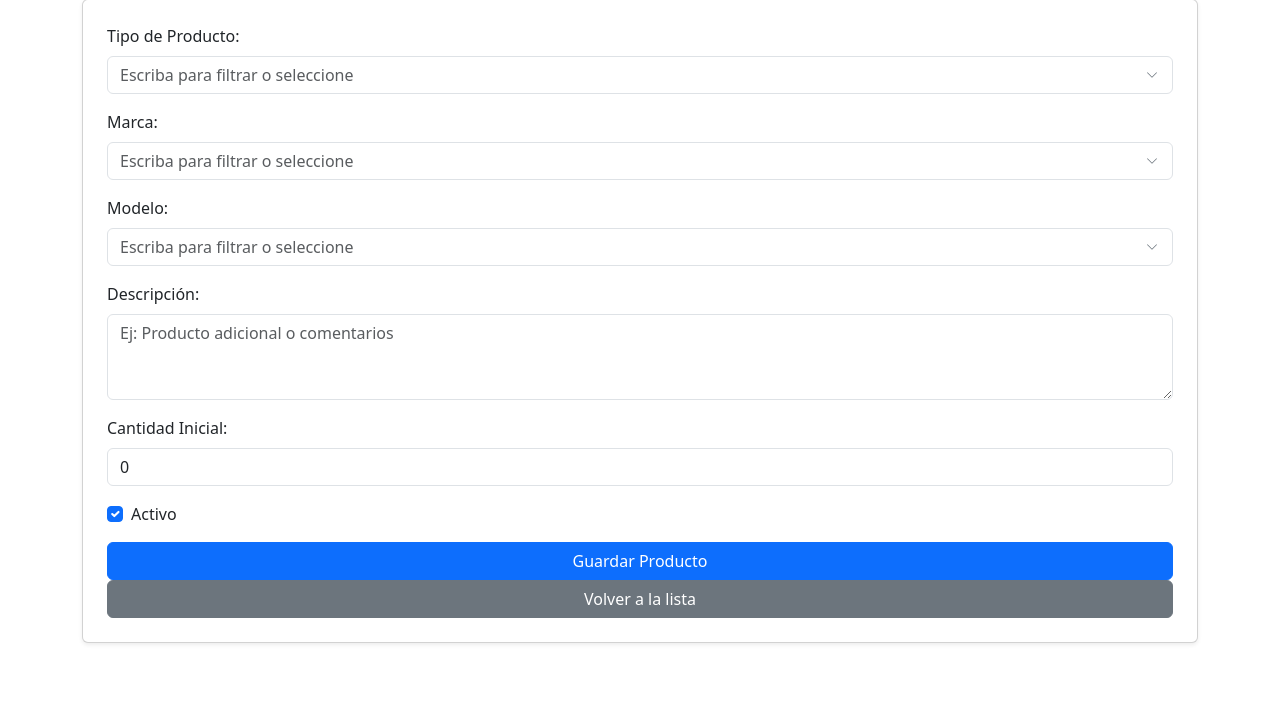
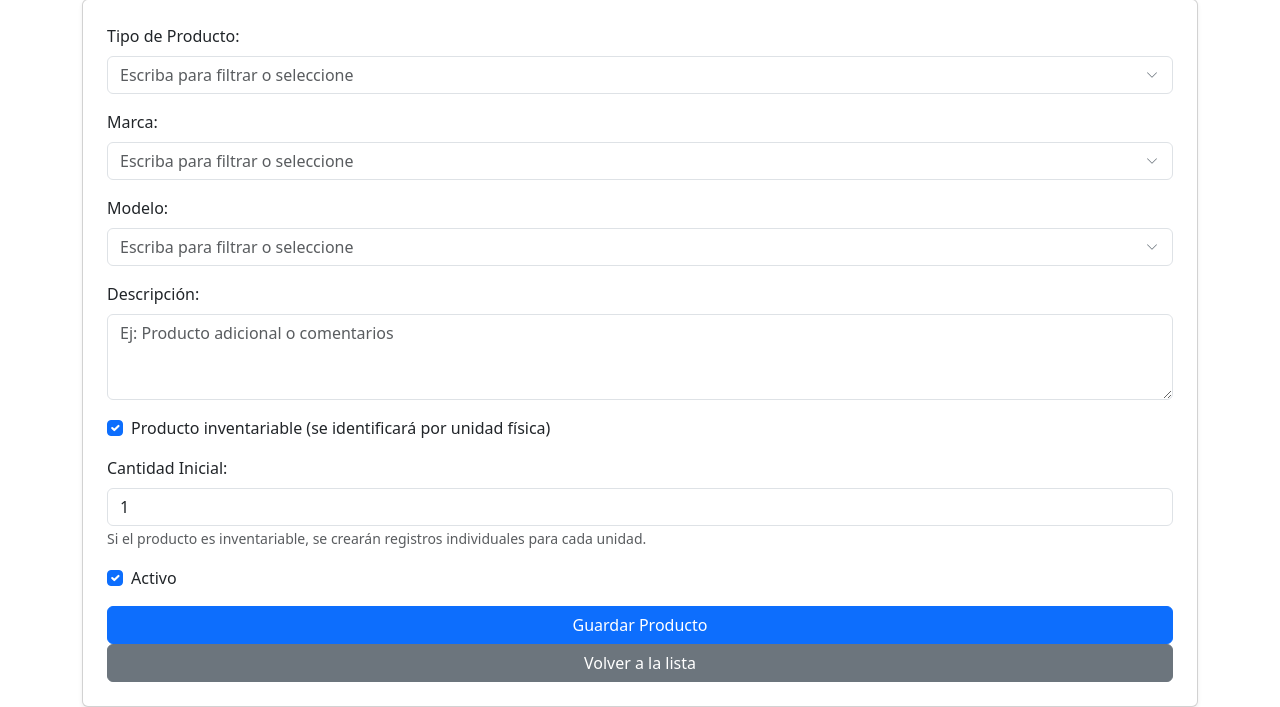
Before and after one commit to pagliardini/satuc3, a Flask app: page /productos/add_producto in a window 1280 px wide. Shown: the part 97-804 px from the top of the page. Run offline with Flask 3, Linux system fonts and the light colour scheme; data comes from the database, SQL or seed files in the repository.

Commit message:
inventariable

```diff
--- a/models.py
+++ b/models.py
@@ -33,7 +33,10 @@ class Producto(db.Model):
     tipo_id = db.Column(db.Integer, db.ForeignKey('tipos_productos.id'), nullable=False)
     marca_id = db.Column(db.Integer, db.ForeignKey('marcas.id'), nullable=False)
     modelo_id = db.Column(db.Integer, db.ForeignKey('modelos.id'), nullable=False)
+
     descripcion = db.Column(db.String(200), nullable=True)
     activo = db.Column(db.Boolean, default=True)
-    cantidad = db.Column(db.Integer, default=0)  # Agregar el campo cantidad con valor por defecto 0
+    cantidad = db.Column(db.Integer, default=0)  # Si es stockeable, este campo es válido
+
+    inventariable = db.Column(db.Boolean, default=True)  # Si es por unidad física con sticker
     fecha_creacion = db.Column(db.DateTime, default=datetime.utcnow)
--- a/productos.py
+++ b/productos.py
@@ -9,7 +9,6 @@ def productos_index():
     productos = Producto.query.all()
     return render_template('productos_list.html', productos=productos)
 
-# Ruta para agregar un nuevo producto
 @productos_bp.route('/add_producto', methods=['GET', 'POST'])
 def add_producto():
     tipos = TipoProducto.query.all()
@@ -21,24 +20,49 @@ def add_producto():
         marca_id = request.form['marca_id']
         modelo_id = request.form['modelo_id']
         descripcion = request.form.get('descripcion')
-        cantidad = request.form.get('cantidad', 0, type=int)  # Valor por defecto 0
+        cantidad = request.form.get('cantidad', 0, type=int)
+        inventariable = request.form.get('inventariable', 'off') == 'on'
         activo = request.form.get('activo', 'off') == 'on'
 
         if not tipo_id or not marca_id or not modelo_id:
             flash('Todos los campos son obligatorios.', 'error')
             return redirect(url_for('productos.add_producto'))
 
-        nuevo_producto = Producto(
-            tipo_id=tipo_id,
-            marca_id=marca_id,
-            modelo_id=modelo_id,
-            descripcion=descripcion,
-            cantidad=cantidad,  # Asignar el valor de cantidad
-            activo=activo
-        )
-        db.session.add(nuevo_producto)
+        # Si es inventariable y la cantidad es mayor a 1, crear múltiples registros
+        if inventariable:
+            if cantidad < 1:
+                flash('La cantidad debe ser al menos 1 para productos inventariables.', 'error')
+                return redirect(url_for('productos.add_producto'))
+
+            for _ in range(cantidad):
+                nuevo_producto = Producto(
+                    tipo_id=tipo_id,
+                    marca_id=marca_id,
+                    modelo_id=modelo_id,
+                    descripcion=descripcion,
+                    cantidad=1,  # Cada registro tiene cantidad 1
+                    inventariable=inventariable,
+                    activo=activo
+                )
+                db.session.add(nuevo_producto)
+
+            flash(f'{cantidad} productos inventariables creados exitosamente.', 'success')
+
+        # Si no es inventariable, crear un solo registro con la cantidad indicada
+        else:
+            nuevo_producto = Producto(
+                tipo_id=tipo_id,
+                marca_id=marca_id,
+                modelo_id=modelo_id,
+                descripcion=descripcion,
+                cantidad=cantidad,  # Se almacena la cantidad total
+                inventariable=inventariable,
+                activo=activo
+            )
+            db.session.add(nuevo_producto)
+            flash('Producto no inventariable creado exitosamente.', 'success')
+
         db.session.commit()
-        flash('Producto agregado exitosamente.', 'success')
         return redirect(url_for('productos.productos_index'))
 
     return render_template('add_producto.html', tipos=tipos, marcas=marcas, modelos=modelos)
--- a/templates/add_producto.html
+++ b/templates/add_producto.html
@@ -85,9 +85,21 @@
             <textarea name="descripcion" id="descripcion" class="form-control" rows="3" placeholder="Ej: Producto adicional o comentarios"></textarea>
         </div>
 
+        <!-- Checkbox para "Inventariable" -->
+        <div class="mb-3 form-check">
+            <input class="form-check-input" type="checkbox" id="inventariable" name="inventariable" checked>
+            <label class="form-check-label" for="inventariable">
+                Producto inventariable (se identificará por unidad física)
+            </label>
+        </div>
+
+        <!-- Campo de Cantidad -->
         <div class="mb-3">
             <label for="cantidad" class="form-label">Cantidad Inicial:</label>
-            <input type="number" name="cantidad" id="cantidad" class="form-control" value="0" min="0" required>
+            <input type="number" name="cantidad" id="cantidad" class="form-control" value="1" min="1" required>
+            <small class="form-text text-muted">
+                Si el producto es inventariable, se crearán registros individuales para cada unidad.
+            </small>
         </div>
 
         <!-- Checkbox para "Activo" -->
@@ -129,6 +141,20 @@
         setupDatalist('tipo_search', 'tipos_list', 'tipo_id');
         setupDatalist('marca_search', 'marcas_list', 'marca_id');
         setupDatalist('modelo_search', 'modelos_list', 'modelo_id');
+
+        const inventariableCheckbox = document.getElementById('inventariable');
+        const cantidadInput = document.getElementById('cantidad');
+
+        function toggleCantidad() {
+            if (inventariableCheckbox.checked) {
+                cantidadInput.setAttribute('min', '1'); // Asegurar que la cantidad mínima sea 1
+            } else {
+                cantidadInput.setAttribute('min', '0'); // Permitir cantidad 0 para no inventariables
+            }
+        }
+
+        inventariableCheckbox.addEventListener('change', toggleCantidad);
+        toggleCantidad();
     </script>
 
 </body>
```
Also changed, not shown: templates/productos_list.html (+6 -1 lines), instance/database.db.
